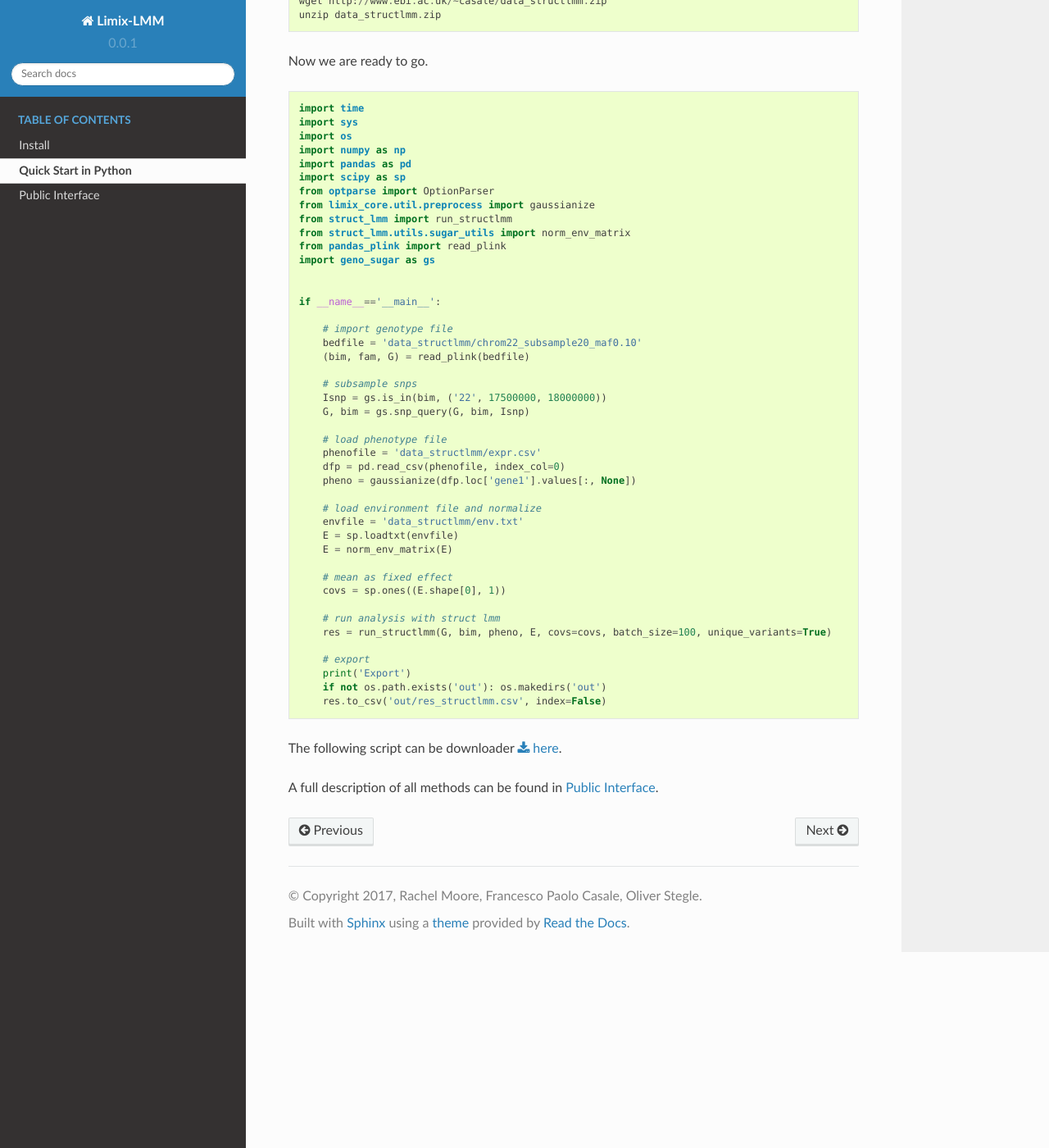
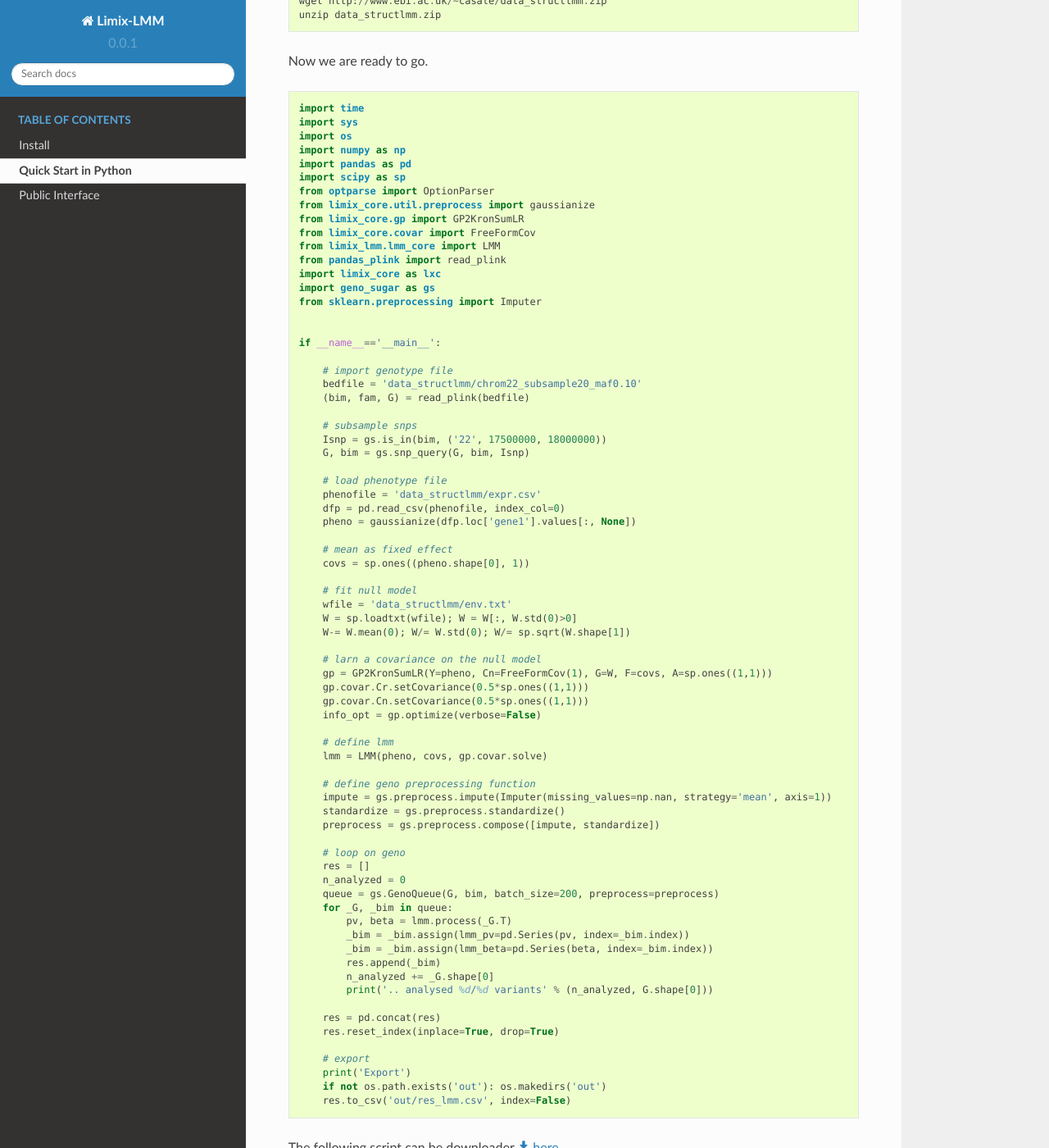
Before and after one commit to limix/limix-lmm, a Sphinx documentation site: the page built from doc/python.rst, in a window 1280 px wide and 1400 px high, scrolled down 300 px. Shown: the whole window at 82% size. Built offline with Sphinx 7.4.7 and the Read the Docs theme 2.0.0, drawn with Linux system fonts in a browser that asks for light colours.

Commit message:
big update

```diff
--- a/doc/example.py
+++ b/doc/example.py
@@ -6,10 +6,13 @@ import pandas as pd
 import scipy as sp
 from optparse import OptionParser
 from limix_core.util.preprocess import gaussianize
-from struct_lmm import run_structlmm
-from struct_lmm.utils.sugar_utils import norm_env_matrix
+from limix_core.gp import GP2KronSumLR
+from limix_core.covar import FreeFormCov
+from limix_lmm.lmm_core import LMM
 from pandas_plink import read_plink
+import limix_core as lxc
 import geno_sugar as gs
+from sklearn.preprocessing import Imputer
 
 
 if __name__=='__main__':
@@ -27,18 +30,44 @@ if __name__=='__main__':
     dfp = pd.read_csv(phenofile, index_col=0)
     pheno = gaussianize(dfp.loc['gene1'].values[:, None])
 
-    # load environment file and normalize
-    envfile = 'data_structlmm/env.txt'
-    E = sp.loadtxt(envfile)
-    E = norm_env_matrix(E)
+    # mean as fixed effect
+    covs = sp.ones((pheno.shape[0], 1))
 
-    # mean as fixed effect
-    covs = sp.ones((E.shape[0], 1))
+    # fit null model
+    wfile = 'data_structlmm/env.txt'
+    W = sp.loadtxt(wfile); W = W[:, W.std(0)>0]
+    W-= W.mean(0); W/= W.std(0); W/= sp.sqrt(W.shape[1])
 
-    # run analysis with struct lmm
-    res = run_structlmm(G, bim, pheno, E, covs=covs, batch_size=100, unique_variants=True)
+    # larn a covariance on the null model
+    gp = GP2KronSumLR(Y=pheno, Cn=FreeFormCov(1), G=W, F=covs, A=sp.ones((1,1)))
+    gp.covar.Cr.setCovariance(0.5*sp.ones((1,1)))
+    gp.covar.Cn.setCovariance(0.5*sp.ones((1,1)))
+    info_opt = gp.optimize(verbose=False)
+
+    # define lmm
+    lmm = LMM(pheno, covs, gp.covar.solve)
+
+    # define geno preprocessing function
+    impute = gs.preprocess.impute(Imputer(missing_values=np.nan, strategy='mean', axis=1))
+    standardize = gs.preprocess.standardize()
+    preprocess = gs.preprocess.compose([impute, standardize])
+
+    # loop on geno
+    res = []
+    n_analyzed = 0
+    queue = gs.GenoQueue(G, bim, batch_size=200, preprocess=preprocess)
+    for _G, _bim in queue:
+        pv, beta = lmm.process(_G.T)
+        _bim = _bim.assign(lmm_pv=pd.Series(pv, index=_bim.index))
+        _bim = _bim.assign(lmm_beta=pd.Series(beta, index=_bim.index))
+        res.append(_bim)
+        n_analyzed += _G.shape[0]
+        print('.. analysed %d/%d variants' % (n_analyzed, G.shape[0]))
+
+    res = pd.concat(res)
+    res.reset_index(inplace=True, drop=True)
 
     # export
     print('Export')
     if not os.path.exists('out'): os.makedirs('out')
-    res.to_csv('out/res_structlmm.csv', index=False)
+    res.to_csv('out/res_lmm.csv', index=False)
--- a/limix_lmm/__init__.py
+++ b/limix_lmm/__init__.py
@@ -8,9 +8,8 @@ Flexible Linear mixed model Toolbox for Genome-wide association studies
 """
 
 from __future__ import absolute_import as _
-
-from . import lmm_core, plot
+from . import plot, lmm_core
 
 __version__ = '0.0.1'
 
-__all__ = ['lmm', 'plot', '__version__']
+__all__ = ['lmm_core', 'plot', '__version__']
```
Also changed, not shown: doc/public.rst (+15 -28 lines), 6 other files.
